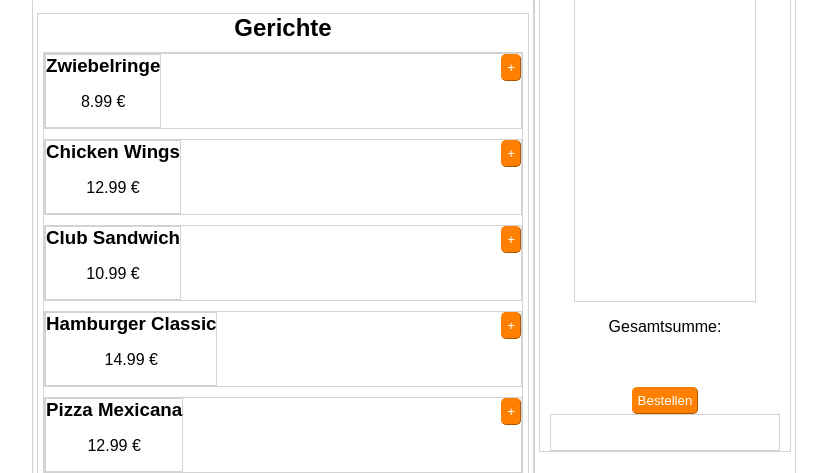
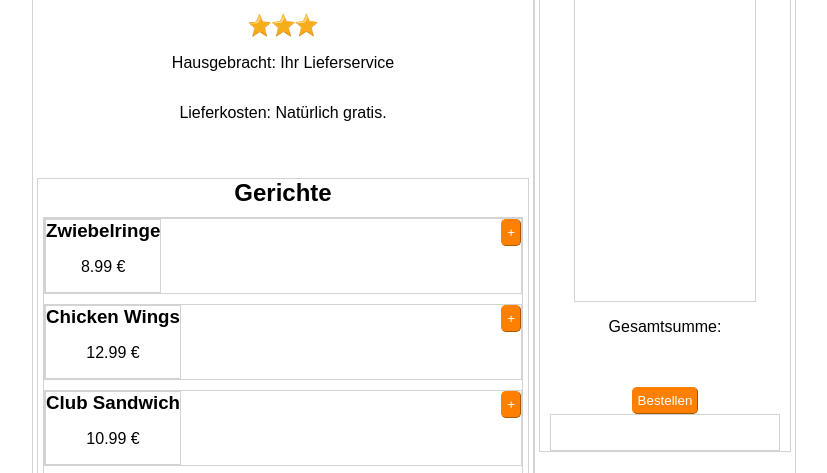
Before and after one commit to lygaios/Hausgebracht, a plain HTML site: page index.html in a window 1280 px wide. Shown: the part 320-793 px from the top of the page, without its empty margins (226-1053 px from the left). Drawn offline with Linux system fonts and the light colour scheme.

Commit message:
Adjusted overlay design and sizing, added stars graphic and restaurant info

```diff
--- a/index.html
+++ b/index.html
@@ -38,6 +38,11 @@
         <div id="hero">
           <img class="logo" id ="hero-logo" src="./assets/icons/android-chrome-192x192.png" alt="Logo" />
         </div>
+        <div id="restaurant-info">
+          <img id="stars" src="./assets/img/3stars.png">
+          <p>Hausgebracht: Ihr Lieferservice</p>
+          <p>Lieferkosten: Natürlich gratis.</p>
+        </div>
         <div id="menu-box">
           <h2>Gerichte</h2>
           <div id="menu-contents"></div>
--- a/style.css
+++ b/style.css
@@ -47,7 +47,7 @@ h2 {
   height: 100rem;
   width: 100%;
   position: absolute;
-  top: 90;
+  top: 70;
   left: 0;
   background-color: rgba(0, 0, 0, 0.3);
 }
@@ -106,6 +106,19 @@ h2 {
   margin-bottom: -25px;
 }
 
+#restaurant-info {
+  display: flex;
+  flex-direction: column;
+  align-items: center;
+  justify-content: center;
+  flex-wrap: wrap;
+}
+
+#stars {
+  height: 25px;
+  width: auto;
+}
+
 #menu-box {
   min-width: 480px;
   min-height: 400px;
@@ -128,6 +141,13 @@ h2 {
   border: solid 1px lightgray;
 }
 
+#sidebar-cart-box {
+  top: 70;
+  position: sticky;
+  width: 240px;
+  border: solid 1px lightgray;
+}
+
 .cart-box {
   padding-inline: 5px;
   display: flex;
@@ -135,12 +155,6 @@ h2 {
   align-items: center;
   justify-content: flex-start;
   flex-wrap: wrap;
-  border: solid 1px lightgray;
-}
-
-#sidebar-cart-box {
-  position: sticky;
-  width: 240px;
   border: solid 1px lightgray;
 }
 
@@ -161,6 +175,7 @@ h2 {
 
 #sidebar-cart {
   border: solid 1px lightgray;
+  position: sticky;
   width: 180px;
   height: 500px;
 }
--- a/styles/standard.css
+++ b/styles/standard.css
@@ -32,3 +32,7 @@ h2 {
 h3 {
   margin: 0;
 }
+
+p {
+  margin: 1;
+}
```
Also changed, not shown: assets/img/3stars.png (added).
